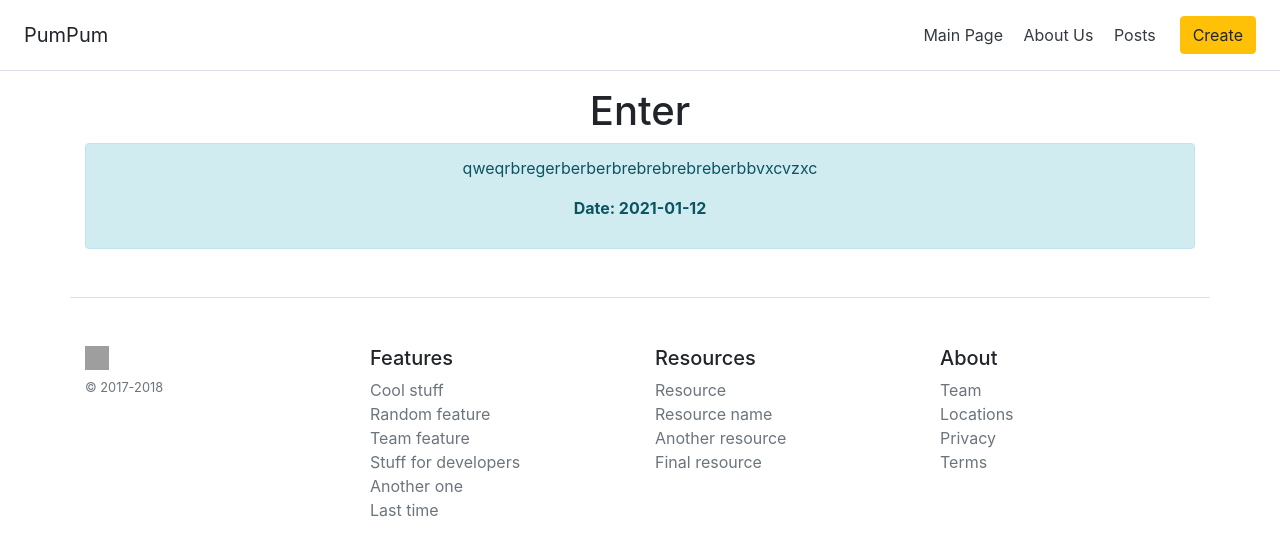
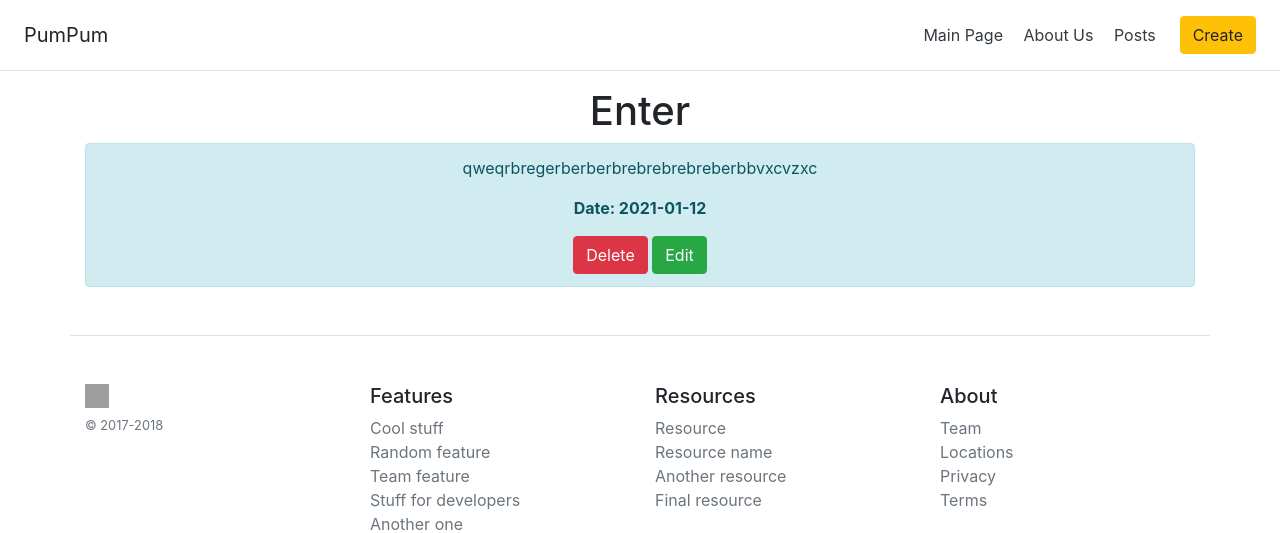
Before and after one commit to Implozzia/flask_blog, a Flask app: page /posts/1 in a window 1280 px wide. Shown: the top 533 px of the page. Run offline with Flask 2, Linux system fonts and the light colour scheme; data comes from the database, SQL or seed files in the repository; some libraries are stand-ins or nearby versions; grey boxes are pictures that could not be loaded.

Commit message:
add delete post

```diff
--- a/app.py
+++ b/app.py
@@ -41,6 +41,17 @@ def post_detail(id):
     return render_template('post_detail.html', article=article)
 
 
+@app.route('/posts/<int:id>/del')
+def post_delete(id):
+    article = Article.query.get_or_404(id)
+    try:
+        db.session.delete(article)
+        db.session.commit()
+        return redirect('/posts')
+    except:
+        return 'При удалении статьи произошла ошибка'
+
+
 @app.route('/create-article', methods=['POST', 'GET'])
 def create_article():
     if request.method == 'POST':
--- a/templates/post_detail.html
+++ b/templates/post_detail.html
@@ -11,6 +11,8 @@
     <div class="alert alert-info">
         <p>{{ article.text }}</p>
         <p><b>Date: {{ article.date.date() }}</b></p>
+        <a class="btn btn-danger" href="/posts/{{ article.id }}/del">Delete</a>
+        <a class="btn btn-success" href="/posts/{{ article.id }}/update">Edit</a>
     </div>
 
 </div>
```
